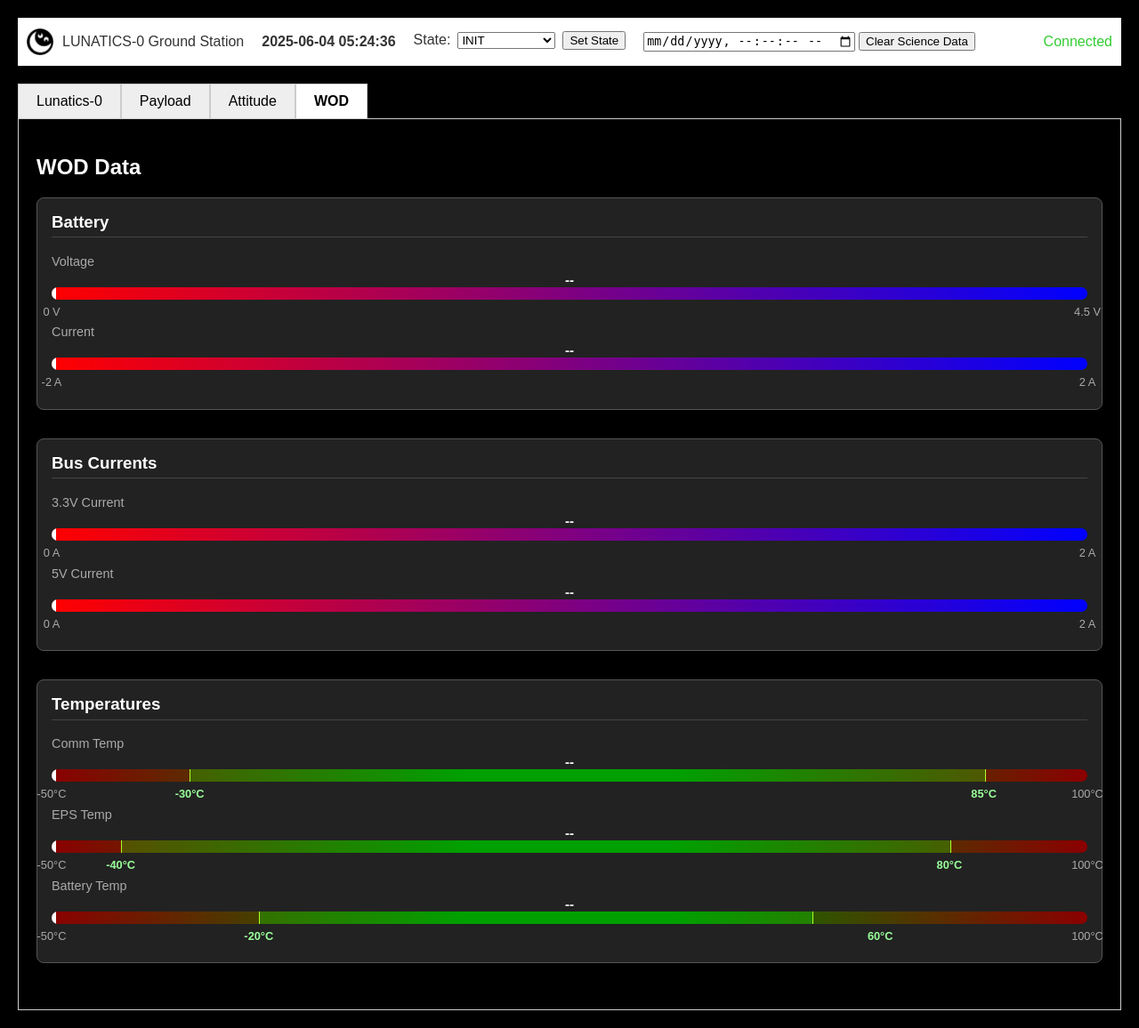
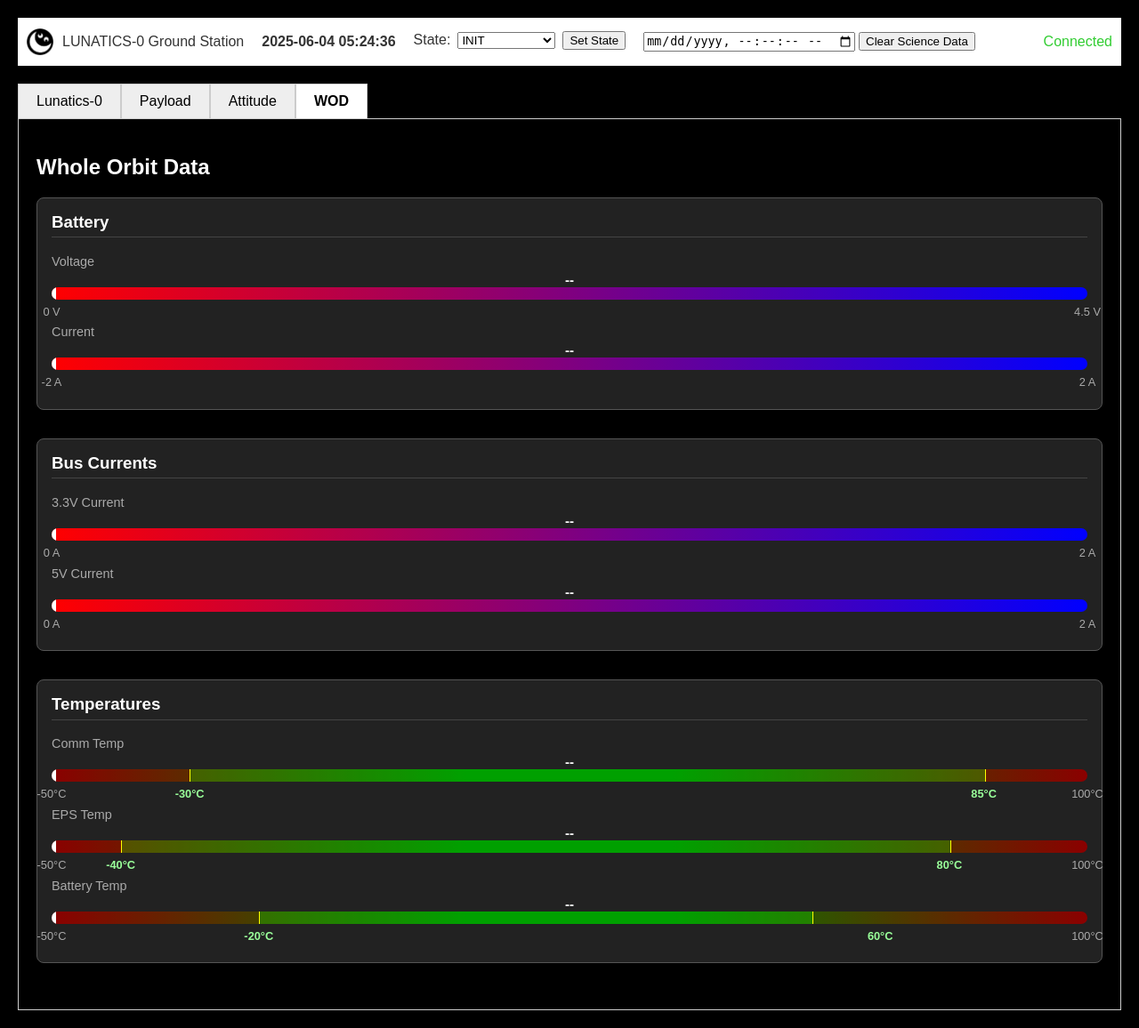
Before and after one commit to James-h-1969/space-ground-station, a Flask app: page / in a window 1280 px wide, after a click on "WOD". Shown: the whole page at 89% size. Run offline with Flask 3, Linux system fonts and the light colour scheme.

Commit message:
Small changes

```diff
--- a/src/static/frontend/graphs/payload.js
+++ b/src/static/frontend/graphs/payload.js
@@ -15,7 +15,7 @@ function plotSpectrums() {
         ctx1.font = "16px sans-serif";
         ctx1.textAlign = "center";
         ctx1.textBaseline = "middle";
-        ctx1.fillText("Set state as PAYLOAD to display results.", intensityCanvas.width / 2, intensityCanvas.height / 2);
+        ctx1.fillText("Set state as PAYLOAD to record & display results.", intensityCanvas.width / 2, intensityCanvas.height / 2);
 
         return;
     }
--- a/src/static/frontend/main.css
+++ b/src/static/frontend/main.css
@@ -285,8 +285,8 @@ canvas {
     height: 100%;
     background-color: rgba(0,255,0,0.25);
     z-index: 1;
-    border-left: 1px solid greenyellow;
-    border-right: 1px solid greenyellow;
+    border-left: 1px solid yellow;
+    border-right: 1px solid yellow;
 }
 
 .slider-value {
--- a/src/static/templates/index.html
+++ b/src/static/templates/index.html
@@ -105,7 +105,7 @@
     </div>
 
     <div id="wod" class="tab-content">
-        <h2>WOD Data</h2>
+        <h2>Whole Orbit Data</h2>
         <script src="{{ url_for('static', filename='frontend/graphs/wod.js') }}"></script>
 
         <div class="wod-group battery-group">
```
